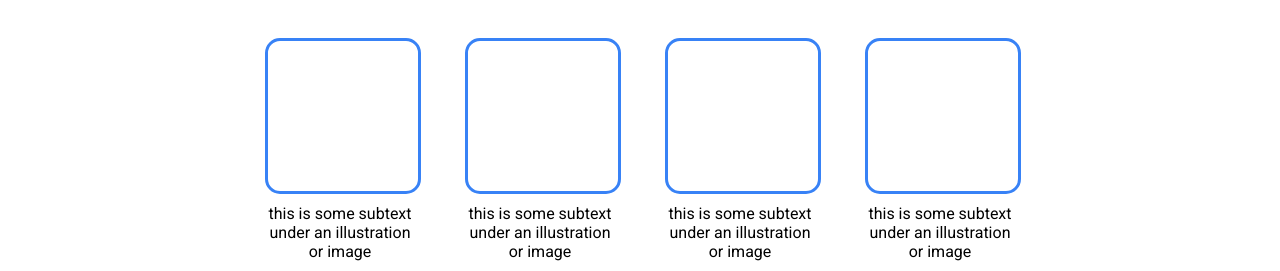
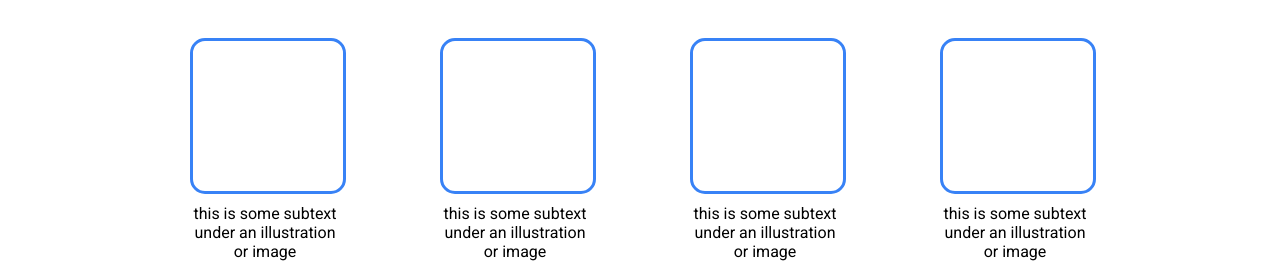
Before and after one commit to JackBogart/landing-page, a plain HTML site: page index.html in a window 1280 px wide. Shown: the part 529-800 px from the top of the page. Drawn offline with Linux system fonts and the light colour scheme.

Commit message:
Change information section to flex with size
Previously the flexbox had the elements aligned in the center for the
header, however this also caused the images to be fixed in position.
This change will allow them to flex with the dimensions of the page.

```diff
--- a/css/styles.css
+++ b/css/styles.css
@@ -82,19 +82,20 @@ ul {
 .section-2 {
   display: flex;
   flex-direction: column;
-  align-items: center;
 }
+
 .info-header {
   padding: 40px 0px;
   font-size: 36px;
   font-weight: bolder;
   color: #1f2937;
+  align-self: center;
 }
 
 .block-container {
   display: flex;
-  justify-content: center;
-  gap: 50px;
+  justify-content: space-evenly;
+  gap: 10px;
   margin-bottom: 100px;
 }
 
```
